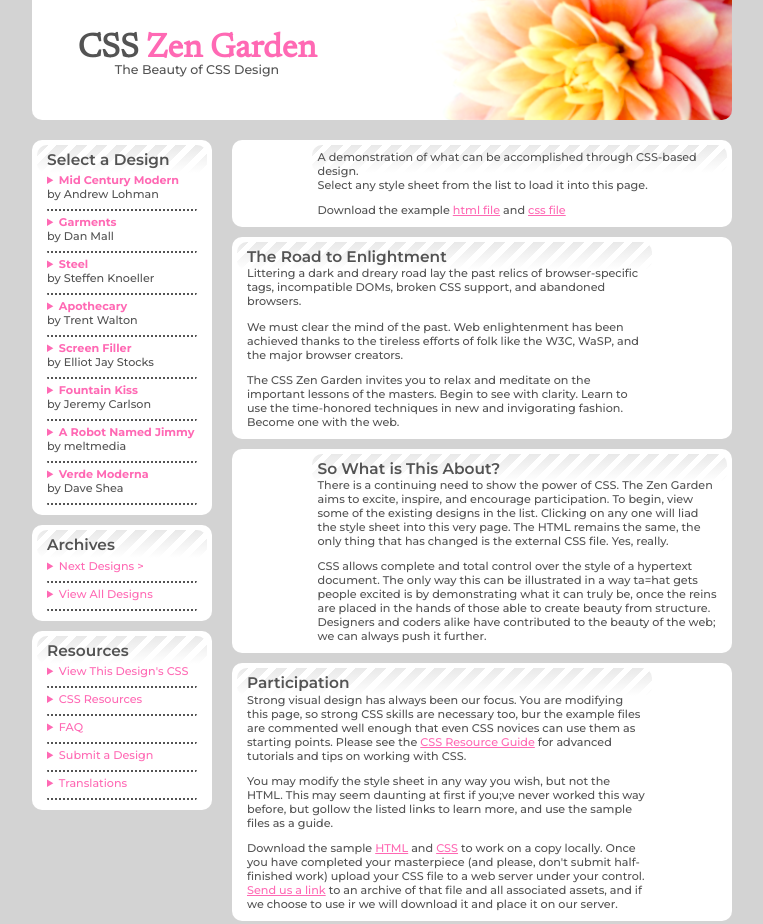
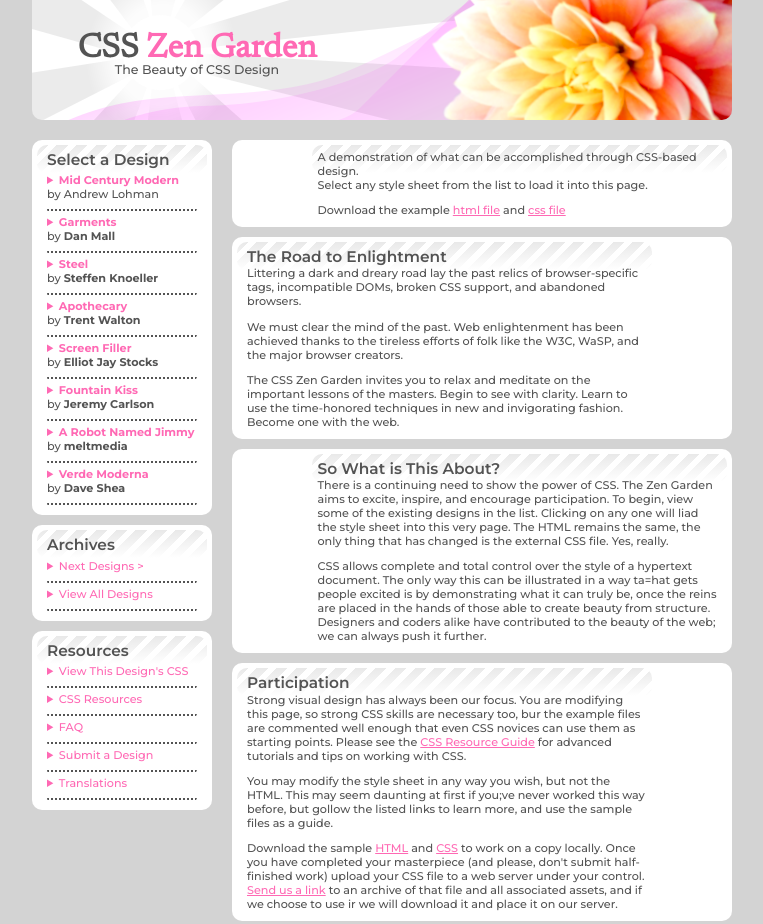
Before and after one commit to GustavoM01/simpleLayoutZenGarden, a plain HTML site: page index.html in a window 1280 px wide. Shown: the top 924 px of the page, without its empty margins (258-1021 px from the left). Drawn offline with Linux system fonts and the light colour scheme.

Commit message:
Finish website. Miss cleaner code

```diff
--- a/index.html
+++ b/index.html
@@ -23,19 +23,19 @@
             <ul>
               <li><a href="#">Mid Century Modern</a><br>by Andrew Lohman</li>
               <hr>
-              <li><a href="#">Garments</a><br>by Dan Mall</li>
+              <li><a href="#">Garments</a><br>by <span class="bold-em">Dan Mall</span></li>
               <hr>
-              <li><a href="#">Steel</a><br>by Steffen Knoeller</li>
+              <li><a href="#">Steel</a><br>by <span class="bold-em">Steffen Knoeller</span></li>
               <hr>
-              <li><a href="#">Apothecary</a><br>by Trent Walton</li>
+              <li><a href="#">Apothecary</a><br>by <span class="bold-em">Trent Walton</span></li>
               <hr>
-              <li><a href="#">Screen Filler</a><br>by Elliot Jay Stocks</li>
+              <li><a href="#">Screen Filler</a><br>by <span class="bold-em">Elliot Jay Stocks</span></li>
               <hr>
-              <li><a href="#">Fountain Kiss</a><br>by Jeremy Carlson</li>
+              <li><a href="#">Fountain Kiss</a><br>by <span class="bold-em">Jeremy Carlson</span></li>
               <hr>
-              <li><a href="#">A Robot Named Jimmy</a><br>by meltmedia</li>
+              <li><a href="#">A Robot Named Jimmy</a><br>by <span class="bold-em">meltmedia</span></li>
               <hr>
-              <li><a href="#">Verde Moderna</a><br>by Dave Shea</li>
+              <li><a href="#">Verde Moderna</a><br>by <span class="bold-em">Dave Shea</span></li>
               <hr>
             </ul>
         </div>
--- a/style.css
+++ b/style.css
@@ -56,7 +56,7 @@
 
 header {
     background: cover no-repeat;
-    background-image: url(img/header-img.png);
+    background-image: url(img/header-img.png), url(img/waves-bg.png), url(img/radial-stripe-bg.png);
     border-radius: 0px 0px 10px 10px;
     display: flex;
     flex-flow: column wrap;
@@ -149,6 +149,10 @@
   text-decoration: none;
 }
 
+.bold-em {
+  font-weight: bold;
+}
+
 aside .design-selection a {
   font-weight: bold;
 }
```
Also changed, not shown: img/path851.png (added), img/radial-stripe-bg.png (added), img/waves-bg.png (added).
